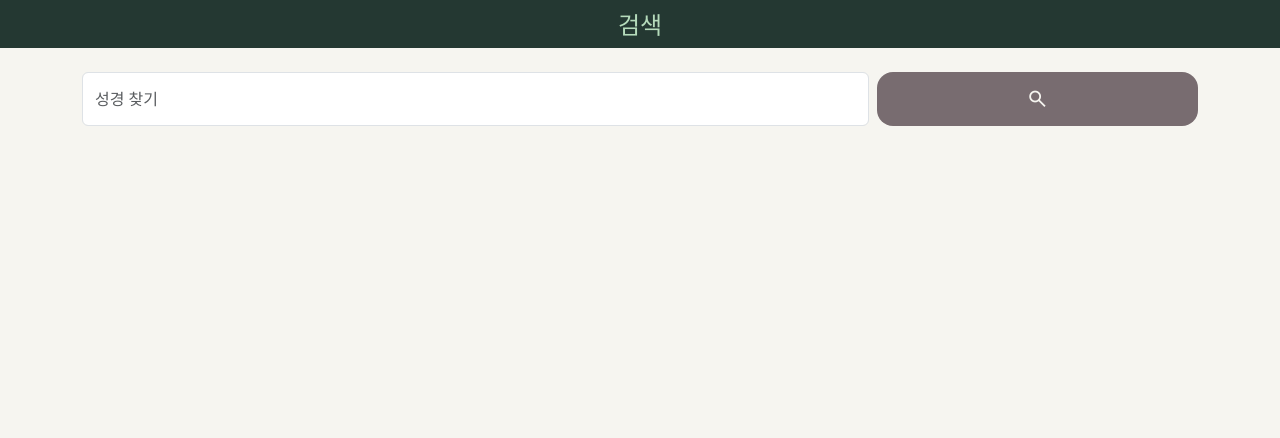
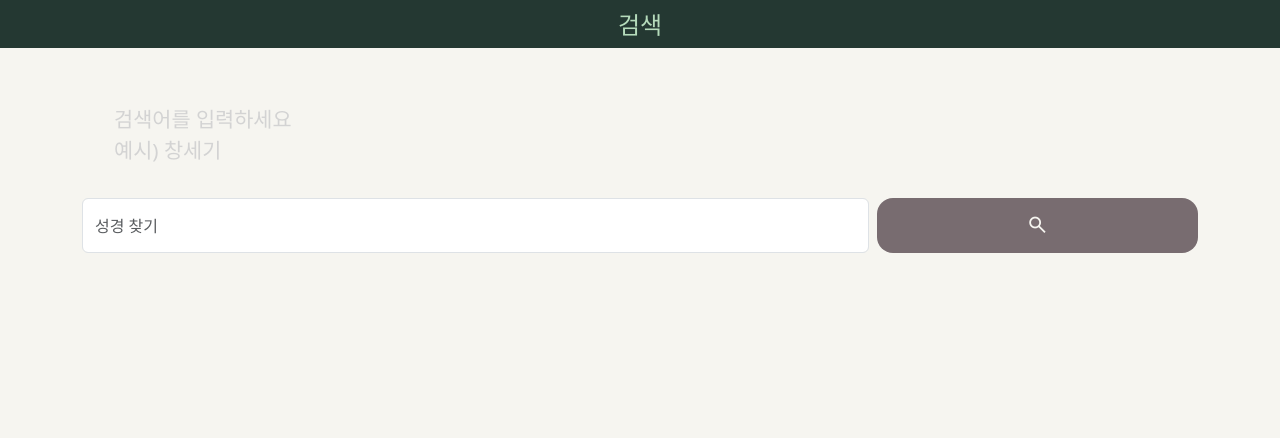
Before and after one commit to kangkyungjun/primebible, a Django app: page /nav in a window 1280 px wide. Shown: the top 438 px of the page. Run offline with Django 5.2, Linux system fonts and the light colour scheme; some libraries are stand-ins or nearby versions.

Commit message:
2402241607

```diff
--- a/templates/main/index.html
+++ b/templates/main/index.html
@@ -7,7 +7,7 @@
 <br/><br/><br/>
 
 <div style="display: flex; justify-content: space-evenly; font-align: center;">
-    <div style="width: 90%; padding: 2rem 2rem; font-weight: bold; color: black; background-color: #E1DBD4; box-shadow: 0px 0px 0px 10px #E1DBD4; border-radius: 8px; ">
+    <div style="width: 90%; padding: 2rem 1rem; font-weight: bold; color: black; background-color: #E1DBD4; box-shadow: 0px 0px 0px 10px #E1DBD4; border-radius: 8px; ">
         {% if rand %}
         <div style="font-family: 'Noto Sans KR', sans-serif; font-optical-sizing: auto; font-weight: 400; font-style: normal; font-size: 1.3rem; text-align: center;">{{ rand.ki|linebreaks }} </div><br/><br/>
         {% endif %}
--- a/templates/main/nav.html
+++ b/templates/main/nav.html
@@ -1,10 +1,20 @@
 {% extends "templates/main/base.html" %}
 
 {% block contents %}
-
+<style>
+    .info {
+        padding: 2rem 2rem;
+        color: lightgray;
+        font-size: 1.3rem;    }
+</style>
 <div style="position: fixed; width:100%; height:3rem; left:0rem; text-align: center; font-size: 1.5rem; padding-top: 0.35rem; background-color: #243832; color: #B5DBBB; font-family: 'Noto Sans KR', sans-serif; font-optical-sizing: auto; font-weight: 500; font-style: normal;"> 검색 </div>
 
 <br><br><br>
+
+<div class ='info'>
+    검색어를 입력하세요 <br>
+    예시) 창세기
+</div>
 
 <form style="width:100%" class="d-flex" method="POST" action="{% url 'search' %}">
     {% csrf_token %}
--- a/templates/main/page.html
+++ b/templates/main/page.html
@@ -9,7 +9,7 @@
 
 <br/>
 <h3> </h3>
-<div style="font-family: 'Noto Sans KR', sans-serif; font-optical-sizing: auto; font-weight: 400; font-style: normal; font-size: 1.3rem; padding-left: 2rem; padding-right: 2rem; "> <br/> <br/>{{ post.ki|linebreaks }}</div>
+<div style="font-family: 'Noto Sans KR', sans-serif; font-optical-sizing: auto; font-weight: 400; font-style: normal; font-size: 1.3rem; padding-left: 1rem; padding-right: 1rem; "> <br/> <br/>{{ post.ki|linebreaks }}</div>
 {% endfor %}
 
 <br/><br/>
@@ -27,7 +27,7 @@
 </div>
 
 <!-- 광고 단위 -->
-<div style="position: fixed; left: 0px; bottom: 3rem; width:100%;">
+<div style="position: fixed; left: 0px; top: 3rem; width:100%;">
 <ins class="kakao_ad_area" style="display:none;" data-ad-unit = "DAN-n5BxNMDIEQe3kSZU" data-ad-width = "320" data-ad-height = "50"></ins>
 <script type="text/javascript" src="//t1.daumcdn.net/kas/static/ba.min.js" async></script>
 </div>
--- a/templates/main/search.html
+++ b/templates/main/search.html
@@ -3,7 +3,7 @@
 {% block contents %}
 <div style="position: fixed; width:100%; height:3rem; left:0rem; text-align: center; font-size: 1.5rem; padding-top: 0.35rem; background-color: #243832; color: #B5DBBB; font-family: 'Noto Sans KR', sans-serif; font-optical-sizing: auto; font-weight: 500; font-style: normal;"> {{ searched }} </div>
         {% if searched %}
-                <br><br><br>
+                <br><br><br><br>
                 {% for bible in bibles %}
                         <a style="text-decoration: none; color: inherit; padding: 2rem; font-family: 'Noto Sans KR', sans-serif; font-optical-sizing: auto; font-weight: 400; font-style: normal; font-size: 1.1rem; " href="{% url 'detail' bible.id %}"> <div style="border-bottom: 1px solid #786C70"> {{ bible.book }}  {{ bible.jang }} </div> </a>
                 {% endfor %}
@@ -12,7 +12,7 @@
         {% endif %}
 
 <!-- 광고 단위 -->
-<div style="position: fixed; left: 0px; bottom: 3rem; width:100%;">
+<div style="position: fixed; left: 0px; top: 3rem; width:100%;">
 <ins class="kakao_ad_area" style="display:none;" data-ad-unit = "DAN-n5BxNMDIEQe3kSZU" data-ad-width = "320" data-ad-height = "50"></ins>
 <script type="text/javascript" src="//t1.daumcdn.net/kas/static/ba.min.js" async></script>
 </div>
--- a/templates/main/selected_page.html
+++ b/templates/main/selected_page.html
@@ -4,16 +4,16 @@
 <div style="position: fixed; width:100%; height:3rem; left:0rem; text-align: center; font-size: 1.5rem; padding-top: 0.35rem; background-color: #243832; color: #B5DBBB; font-family: 'Noto Sans KR', sans-serif; font-optical-sizing: auto; font-weight: 500; font-style: normal;"> 색인 </div>
 {% if submit %}
         <h1> {{ submit }} </h1>
-        <br>
+        <br><br><br><br>
         {% for bible in bible_select %}
                 <a style = "text-decoration: none; color: inherit; padding: 2rem; font-family: 'Noto Sans KR', sans-serif; font-optical-sizing: auto; font-weight: 400; font-style: normal; font-size: 1.1rem; " href="{% url 'detail' bible.id %}"> <div style="border-bottom: 1px solid #786C70"> {{ bible.book }}  {{ bible.jang }}</div> </a>
         {% endfor %}
 {% endif %}
 
-<br>
+<br><br>
 
 <!-- 광고 단위 -->
-<div style="position: fixed; left: 0px; bottom: 3rem; width:100%;">
+<div style="position: fixed; left: 0px; top: 3rem; width:100%;">
 <ins class="kakao_ad_area" style="display:none;" data-ad-unit = "DAN-siFftZZyG2i5HoOh" data-ad-width = "320" data-ad-height = "100"></ins>
 <script type="text/javascript" src="//t1.daumcdn.net/kas/static/ba.min.js" async></script>
 </div>
```
Also changed, not shown: templates/main/detail.html (+7 -3 lines), templates/main/select.html (+8 -7 lines).
